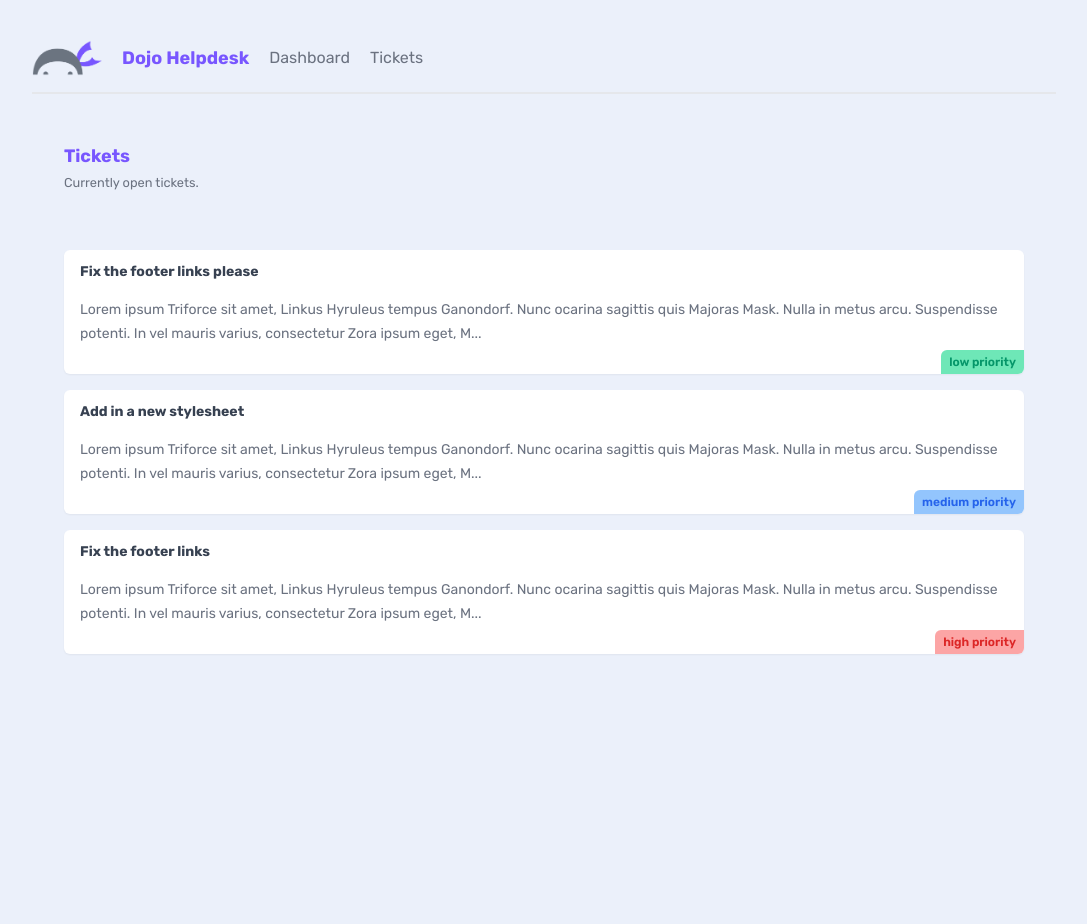
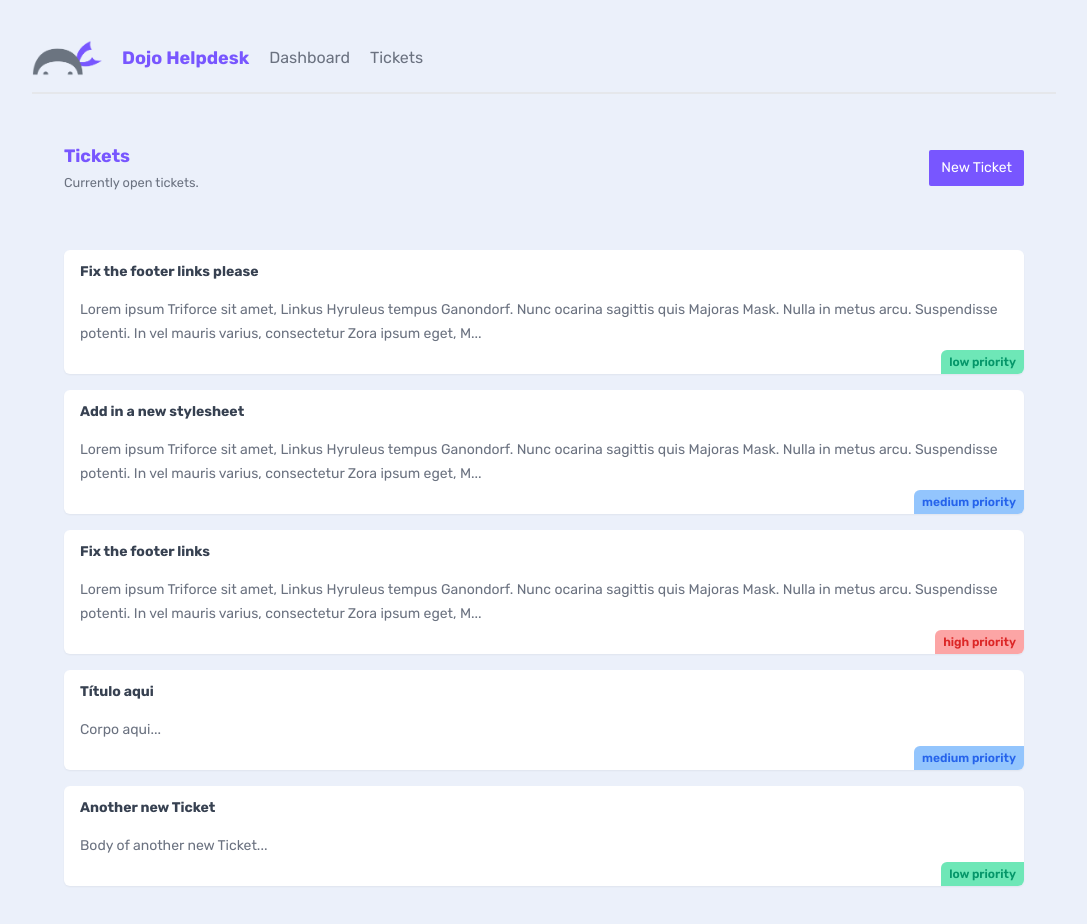
Before and after one commit to saulobr88/dojo-helpdesk, a Next.js app: page /tickets in a window 1280 px wide. Shown: the top 924 px of the page, without its empty margins (96-1183 px from the left). Before the commit the page ends 800 px from the top, so only its background shows below. Built offline with nearby package versions, Linux system fonts and the light colour scheme; data requests are answered from the project's data file.

Commit message:
Client Form Component

```diff
--- a/_data/db.json
+++ b/_data/db.json
@@ -20,6 +20,20 @@
       "body": "Lorem ipsum Triforce sit amet, Linkus Hyruleus tempus Ganondorf. Nunc ocarina sagittis quis Majoras Mask. Nulla in metus arcu. Suspendisse potenti. In vel mauris varius, consectetur Zora ipsum eget, Master Sword porttitor urna. Fusce elementum urna elit, eget eleifend velit consectetur eget. Integer vel lobortis ipsum, vitae auctor Ocarina of Time. Donec sed urna dapibus, interdum magna a, eleifend magna. Curabitur tincidunt enim a neque volutpat. Phasellus auctor magna vel nunc pretium, ut volutpat justo tristique. Pellentesque cursus convallis mauris, in tempus enim tincidunt vitae.",
       "priority": "high",
       "user_email": "peach@netninja.dev"
+    },
+    {
+      "title": "Título aqui",
+      "body": "Corpo aqui",
+      "priority": "medium",
+      "user_email": "mario@netninja.dev",
+      "id": "AV-Qibo"
+    },
+    {
+      "title": "Another new Ticket",
+      "body": "Body of another new Ticket",
+      "priority": "low",
+      "user_email": "mario@netninja.dev",
+      "id": "RUkykUH"
     }
   ]
 }
--- /dev/null
+++ b/app/tickets/create/CreateForm.jsx
@@ -0,0 +1,70 @@
+"use client"
+
+import { useRouter } from "next/navigation"
+import { useState }  from 'react'
+
+export default function CreateForm() {
+  const router = useRouter()
+  const [title, setTitle] = useState('')
+  const [body, setBody] = useState('')
+  const [priority, setPriority] = useState('low')
+  const [isLoading, setIsLoading] = useState(false)
+
+  const handleSubmit = async (e)  => {
+    e.preventDefault()
+    setIsLoading(true)
+
+    const newTicket = { title, body, priority, user_email: 'mario@netninja.dev' }
+
+    const res = await fetch('http://localhost:4000/tickets', {
+      method: "POST",
+      headers: {"Content-Type": "application/json"},
+      body: JSON.stringify(newTicket)
+    })
+
+    if (res.status === 201) {
+      router.refresh()
+      router.push('/tickets')
+    }
+  }
+
+  return (
+    <form onSubmit={handleSubmit} className="w-1/2">
+      <label>
+        <span>Title:</span>
+        <input
+          required
+          type="text"
+          onChange={(e) => setTitle(e.target.value)}
+          value={title}
+        />
+      </label>
+      <label>
+        <span>Body:</span>
+        <textarea
+          required
+          onChange={(e) => setBody(e.target.value)}
+          value={body}
+        />
+      </label>
+      <label>
+        <span>Priority:</span>
+        <select
+          onChange={(e) => setPriority(e.target.value)}
+          value={priority}
+        >
+          <option value="low">Low Priority</option>
+          <option value="medium">Medium Priority</option>
+          <option value="high">High Priority</option>
+        </select>
+      </label>
+      <button
+        className="btn-primary"
+        disabled={isLoading}
+      >
+      {isLoading && <span>Adding...</span>}
+      {!isLoading && <span>Add Ticket</span>}
+      </button>
+  </form>
+  )
+}
--- /dev/null
+++ b/app/tickets/create/page.jsx
@@ -0,0 +1,10 @@
+import CreateForm from './CreateForm'
+
+export default async function CreateTicket() {
+  return (
+    <main>
+      <h2 className="text-center">Open a New Ticket</h2>
+      <CreateForm />
+    </main>
+  )
+}
--- a/app/tickets/page.jsx
+++ b/app/tickets/page.jsx
@@ -1,6 +1,7 @@
 import { Suspense } from "react";
 import TicketList from "./TicketList";
 import Loading from "../loading";
+import Link from "next/link";
 
 export default function Tickets() {
   return (
@@ -12,6 +13,9 @@ export default function Tickets() {
             <small>Currently open tickets.</small>
           </p>
         </div>
+        <Link href="/tickets/create" className="ml-auto">
+          <button className="btn-primary">New Ticket</button>
+        </Link>
       </nav>
 
       <Suspense fallback={<Loading />}>
```
Also changed, not shown: 1 other file (tests, documents, lock files or other folders). Lines whose indentation alone changed are shown as unchanged.
